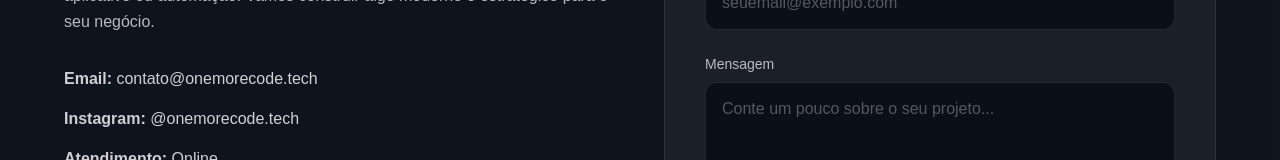
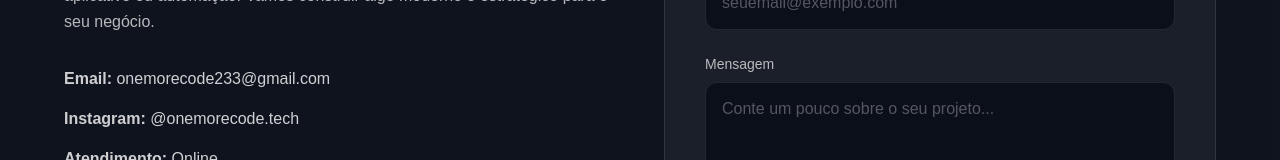
Before and after one commit to onemorecodetech/One_More_Code, a Next.js app: page / in a window 1280 px wide. Shown: the part 3577-3737 px from the top of the page. Built offline with nearby package versions, Linux system fonts and the light colour scheme.

Commit message:
atualizacao contato

```diff
--- a/src/components/contact.jsx
+++ b/src/components/contact.jsx
@@ -23,10 +23,10 @@
             <p>
               <strong>Email:</strong>{" "}
               <a
-                href="mailto:contato@onemorecode.tech"
+                href="mailto:onemorecode233@gmail.com"
                 className="hover:text-blue-400 transition"
               >
-                contato@onemorecode.tech
+                onemorecode233@gmail.com
               </a>
             </p>
             <p>
```
